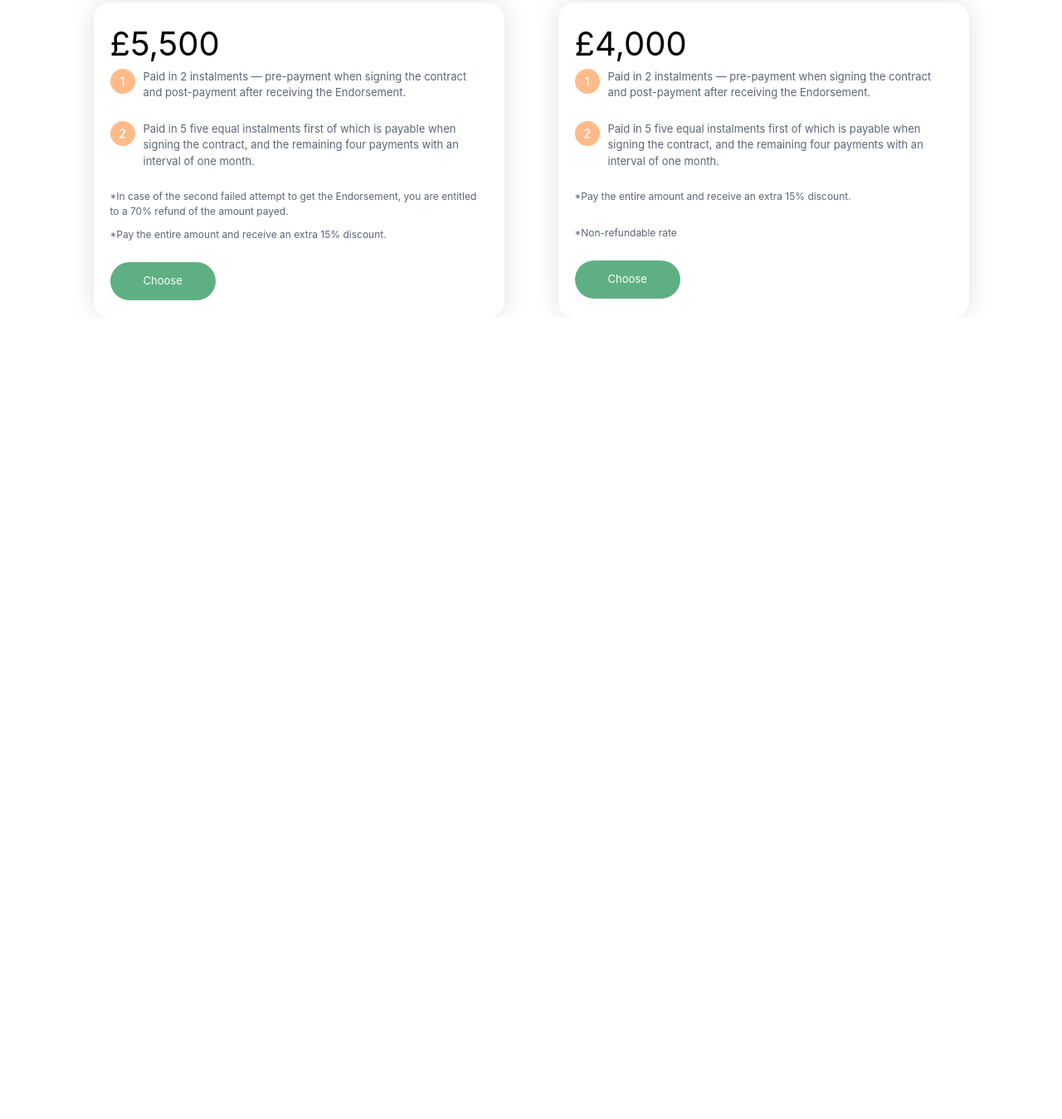
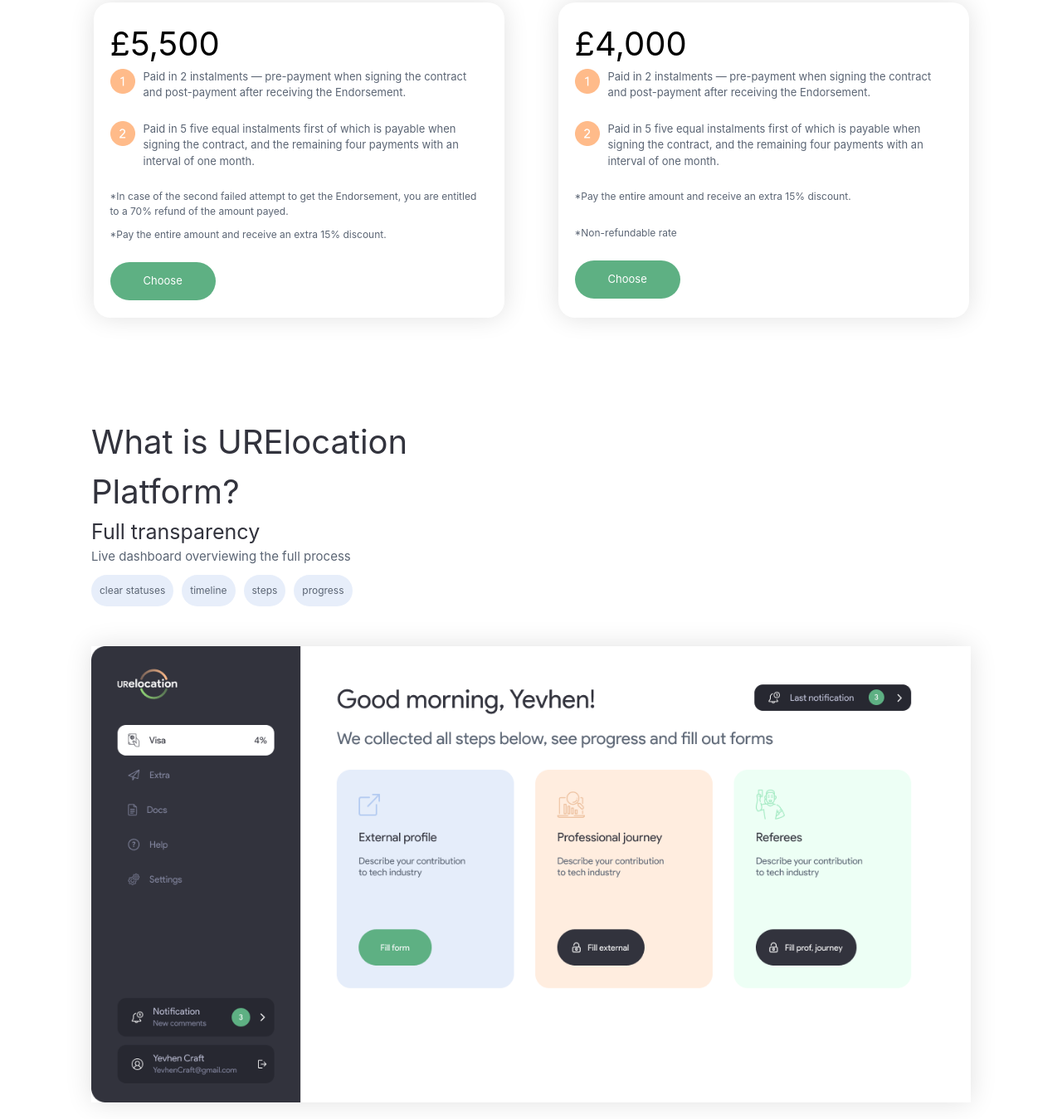
Before and after one commit to gafurovsaidjafar090909-hash/day15, a website: page index.html in a window 1280 px wide. Shown: the part 2769-4118 px from the top of the page at 83% size. Before the commit the page ends 3152 px from the top, so only its background shows below. Drawn offline with nearby package versions, Linux system fonts and the light colour scheme; files that its build step writes are made by us from their sources.

Commit message:
Section 5

```diff
--- a/index.html
+++ b/index.html
@@ -195,10 +195,26 @@
                 <p class="lg:text-[12px] w-[99%] text-[15px]  text-[#5B6574] mb-[16px]">*Pay the entire amount and receive an extra 15% discount.</p>
                 <p class="lg:text-[12px] w-[99%] text-[15px]  text-[#5B6574] mt-[10px]">*Non-refundable rate </p> <br>
                  <p class="text-[13px] flex items-center text-[white] bg-[#5EB083] p-[13px] pl-[100px] pr-[100px] lg:pr-[40px] lg:pl-[40px] rounded-[30px]">Сhoose</p>
-
-
             </div>
         </div>
+</div>
+        <!-- section5 -->
+
+        <div class="max-w-[1100px] m-auto p-[20px] mt-[100px]">
+            <h1 class="w-[40%] text-[40px] text-[#32333D]">What is  URElocation Platform?</h1>
+            <p class="text-[25px] text-[#32333D]">Full transparency</p>
+            <p class="text-[15px] w-[60%] text-[#5B6574]">Live dashboard overviewing the full process</p>
+
+            <div class="flex gap-[10px] mt-[10px]">
+               <p class="bg-[#E7EEFA] p-[10px] rounded-[30px] text-[#5B6574] text-[12px]">clear statuses</p>
+               <p class="bg-[#E7EEFA] p-[10px] rounded-[30px] text-[#5B6574] text-[12px]">timeline</p>
+               <p class="bg-[#E7EEFA] p-[10px] rounded-[30px] text-[#5B6574] text-[12px]">steps</p>
+               <p class="bg-[#E7EEFA] p-[10px] rounded-[30px] text-[#5B6574] text-[12px]">progress</p>
+            </div> <br> <br>
+            <img class="shadow-[0_0_30px_rgba(0,0,0,0.12)]" src="./src/img/Group 1156.png" alt="">
+        </div>
+
+        <!-- section6 -->
 
 
 
```
Also changed, not shown: src/img/Group 1156.png (added).
